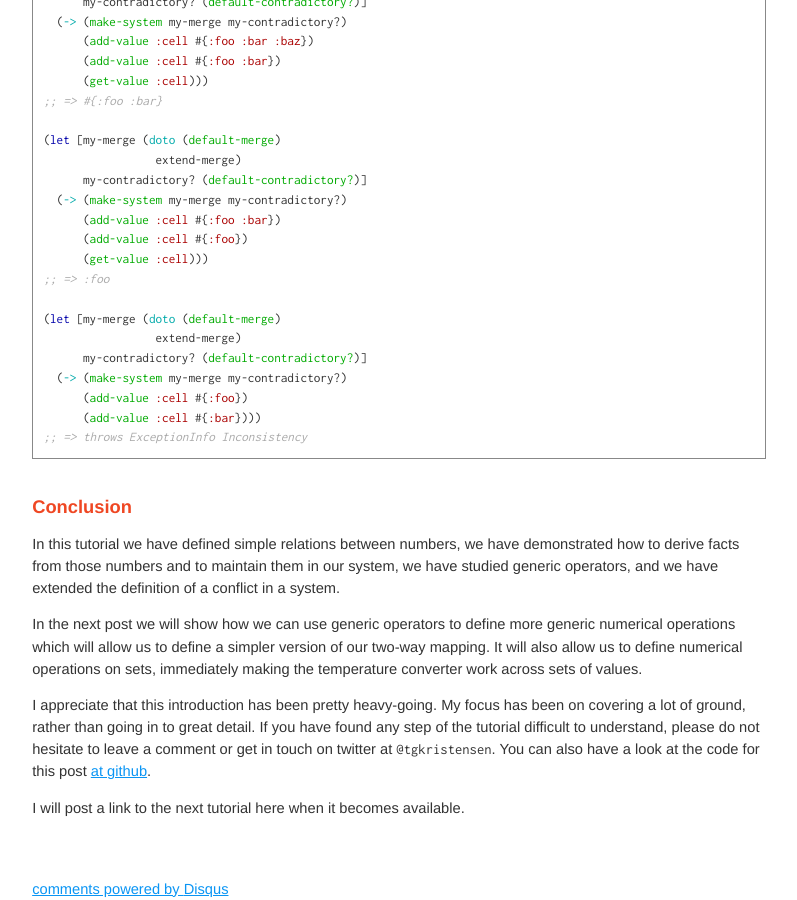
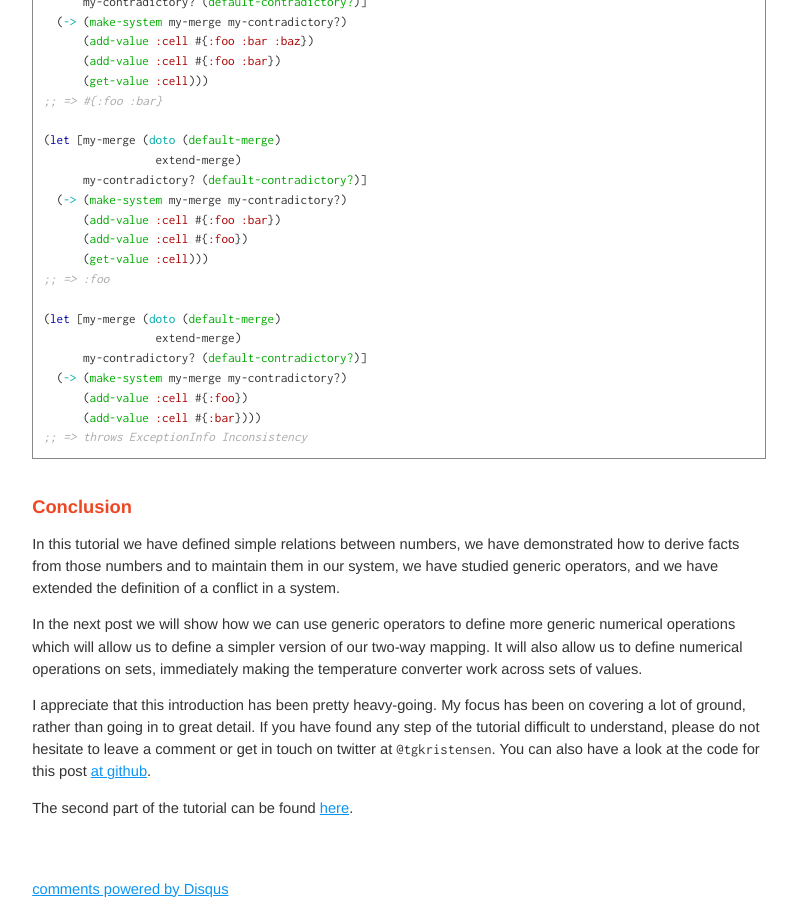
Before and after one commit to tgk/tgk.github.com, a Jekyll site: the page built from _posts/2014-01-10-getting-hot-with-propagators.md, in a window 1280 px wide and 900 px high, scrolled down 5326 px. Shown: the whole window, without its empty margins (241-1038 px from the left). Built offline with Jekyll 4.4.1, drawn with Linux system fonts in a browser that asks for light colours; Markdown is read by kramdown in place of the engine named in the settings; comment, search, counter and statistics services are not loaded.

Commit message:
Add reference to second blog post.

```diff
--- a/_posts/2014-01-10-getting-hot-with-propagators.md
+++ b/_posts/2014-01-10-getting-hot-with-propagators.md
@@ -359,4 +359,5 @@ understand, please do not hesitate to leave a comment or get in touch on
 twitter at `@tgkristensen`. You can also have a look at the code for
 this post [at github](https://github.com/tgk/getting-hot).
 
-I will post a link to the next tutorial here when it becomes available.
+The second part of the tutorial can be found
+[here](http://tgk.github.io/2014/01/taking-propagators-to-the-next-level.html).
```
